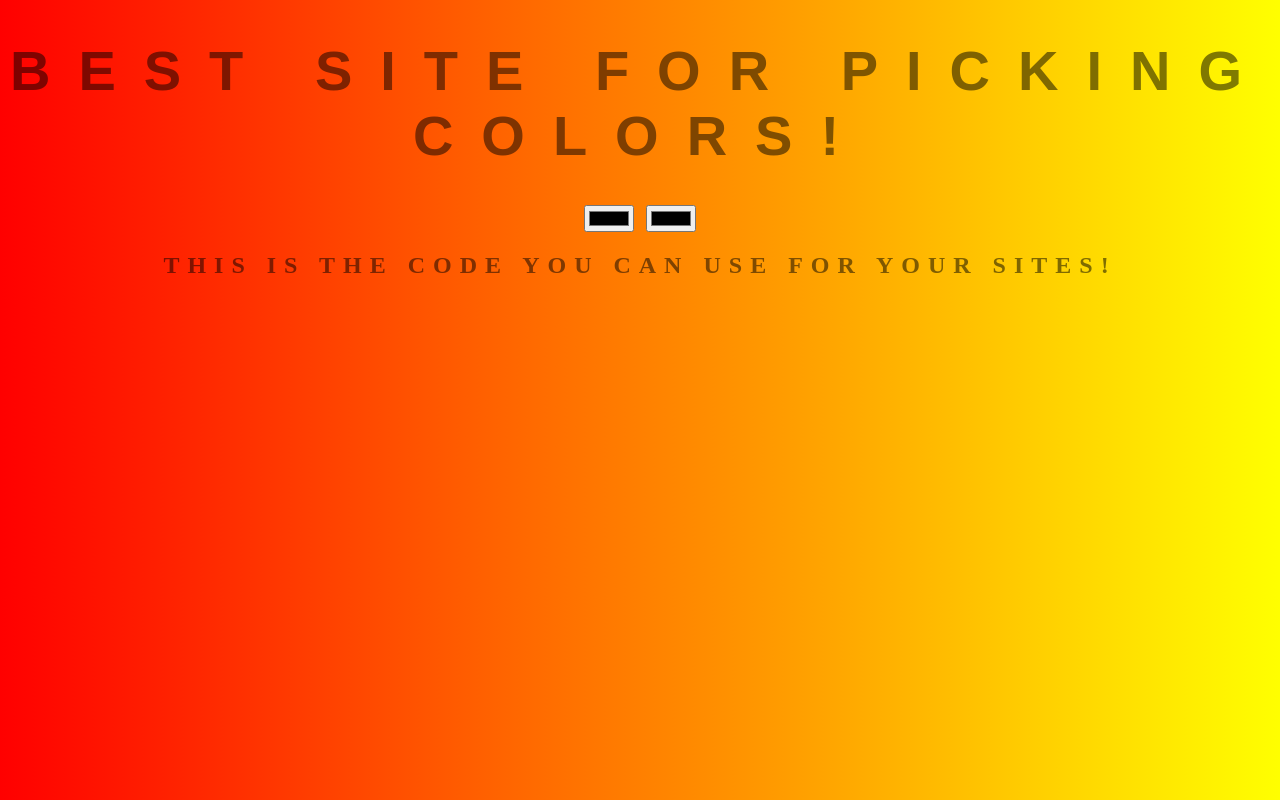
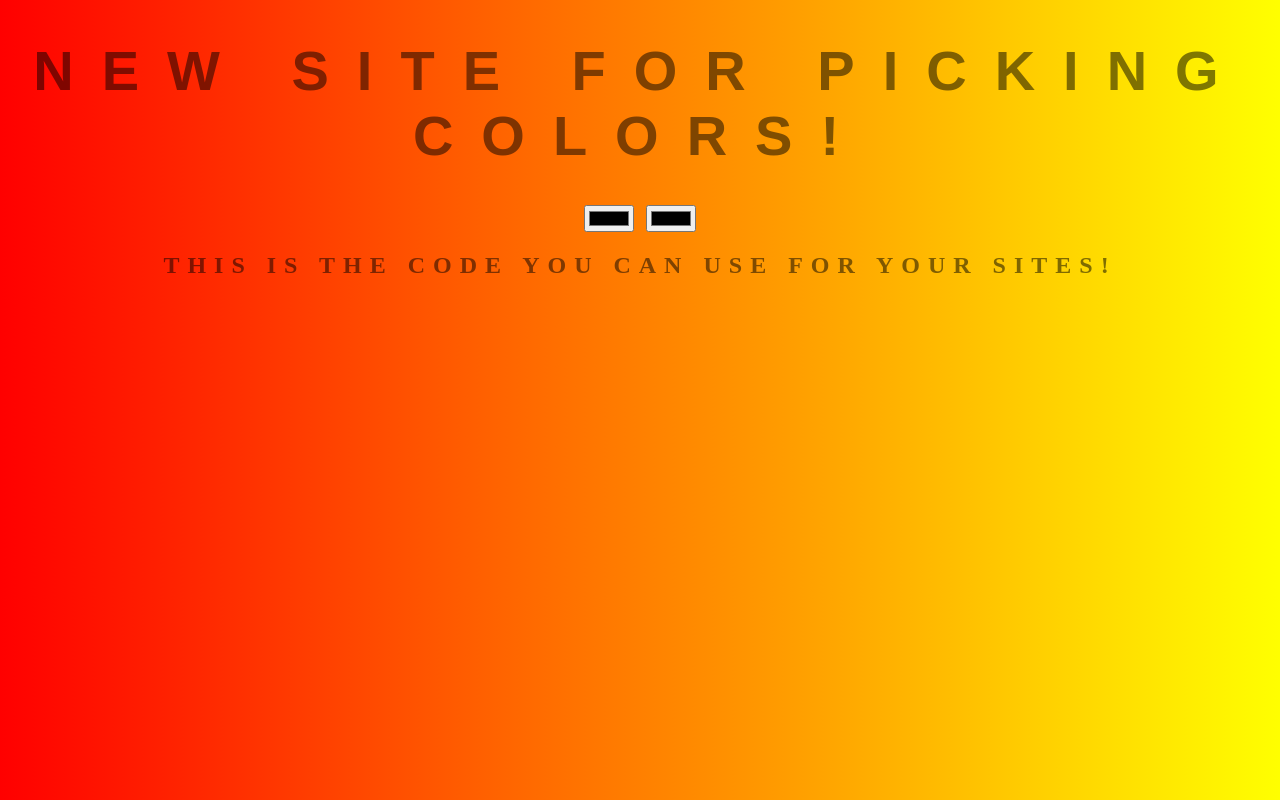
Before and after one commit to bahremanclock/inhere, a plain HTML site: page index.html in a window 1280 px wide. Drawn offline with Linux system fonts and the light colour scheme.

Commit message:
h1 changed as you can see

```diff
--- a/index.html
+++ b/index.html
@@ -8,7 +8,7 @@
     <title>color picker</title>
 </head>
 <body id="body">
-    <h1> best Site for Picking colors!</h1>
+    <h1> new Site for Picking colors!</h1>
 
     <input type="color" name="color1" class="color1">
     <input type="color" name="color2" class="color2">
```
